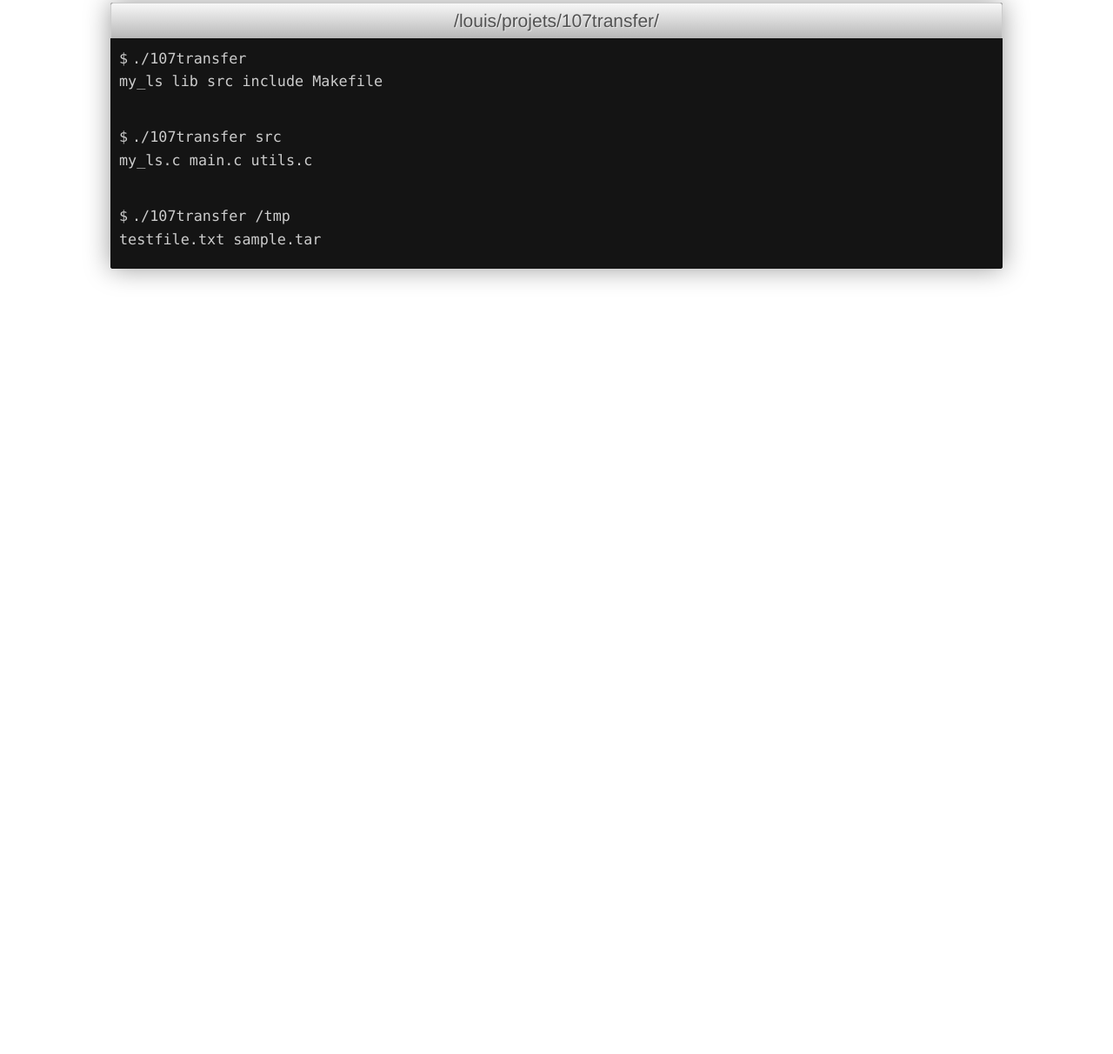
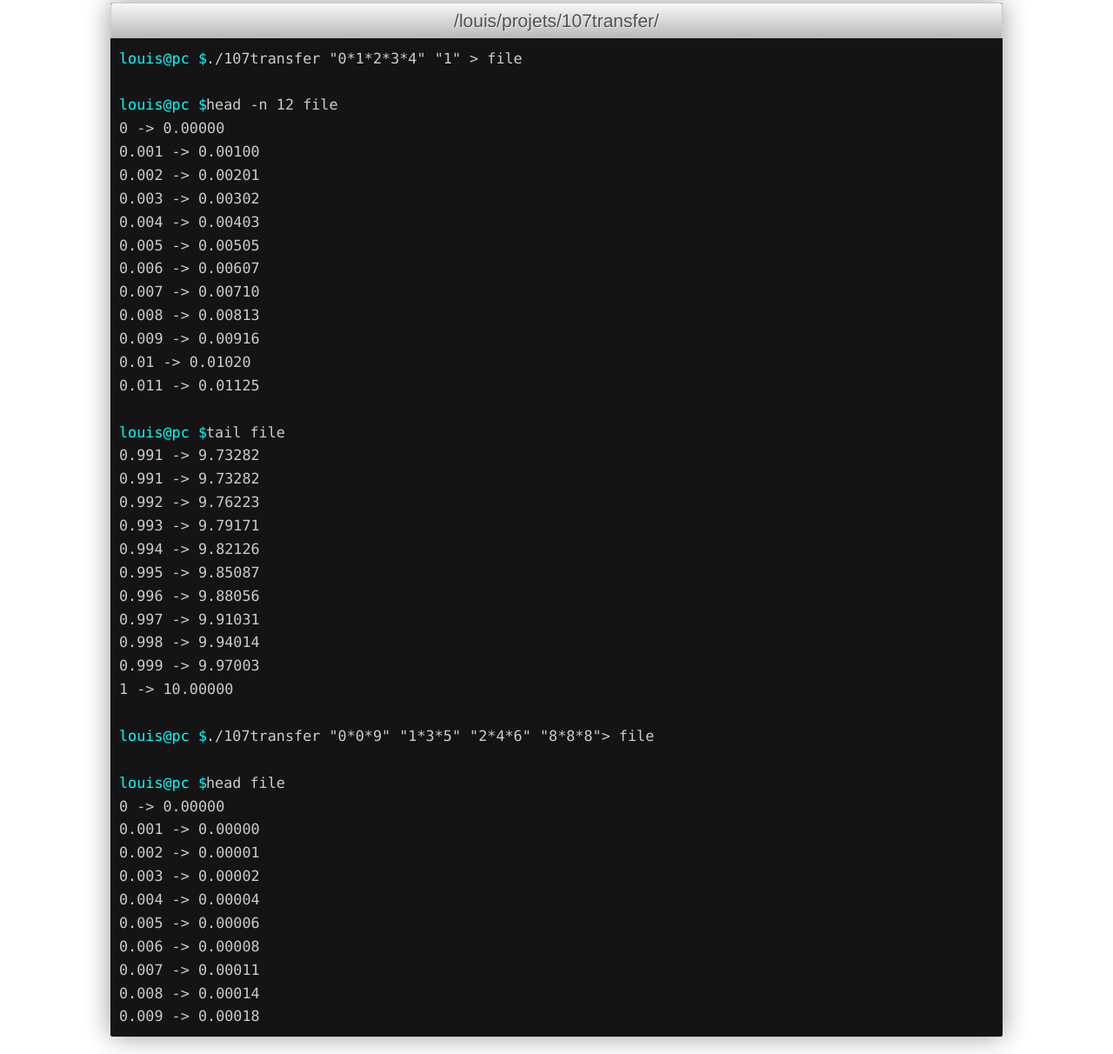
Before and after one commit to LouisGaspard/portfolio-project, a website: page html/projects/maths/107transfer.html in a window 1280 px wide. Shown: the part 197-1409 px from the top of the page at 87% size. Before the commit the page ends 800 px from the top, so only its background shows below. Drawn offline with nearby package versions, Linux system fonts and the light colour scheme.

Commit message:
106 & 107 added

```diff
--- a/html/projects/maths/107transfer.html
+++ b/html/projects/maths/107transfer.html
@@ -26,16 +26,49 @@
             <div class="shell-wrap">
                 <p class="shell-top-bar">/louis/projets/107transfer/</p>
                 <ul class="shell-body">
-                    <li>./107transfer</li>
-                    <p>my_ls lib src include Makefile</p>
+                    <li>./107transfer "0*1*2*3*4" "1" > file</li><br/>
+                    <li>head -n 12 file</li>
+                    <p1>0 -> 0.00000</p1><br/>
+                    <p1>0.001 -> 0.00100</p1><br/>
+                    <p1>0.002 -> 0.00201</p1><br/>
+                    <p1>0.003 -> 0.00302</p1><br/>
+                    <p1>0.004 -> 0.00403</p1><br/>
+                    <p1>0.005 -> 0.00505</p1><br/>
+                    <p1>0.006 -> 0.00607</p1><br/>
+                    <p1>0.007 -> 0.00710</p1><br/>
+                    <p1>0.008 -> 0.00813</p1><br/>
+                    <p1>0.009 -> 0.00916</p1><br/>
+                    <p1>0.01 -> 0.01020</p1><br/>
+                    <p1>0.011 -> 0.01125</p1><br/>
                     <br/>
-                    <li>./107transfer src</li>
-                    <p>my_ls.c main.c utils.c</p>
+                    <li>tail file</li>
+                    <p1>0.991 -> 9.73282</p1><br/>
+                    <p1>0.991 -> 9.73282</p1><br/>
+                    <p1>0.992 -> 9.76223</p1><br/>
+                    <p1>0.993 -> 9.79171</p1><br/>
+                    <p1>0.994 -> 9.82126</p1><br/>
+                    <p1>0.995 -> 9.85087</p1><br/>
+                    <p1>0.996 -> 9.88056</p1><br/>
+                    <p1>0.997 -> 9.91031</p1><br/>
+                    <p1>0.998 -> 9.94014</p1><br/>
+                    <p1>0.999 -> 9.97003</p1><br/>
+                    <p1>1 -> 10.00000</p1><br/>
                     <br/>
-                    <li>./107transfer /tmp</li>
-                    <p>testfile.txt sample.tar</p>
+                    <li>./107transfer "0*0*9" "1*3*5" "2*4*6" "8*8*8"> file</li><br/>
+                    <li>head file</li>
+                    <p1>0 -> 0.00000</p1><br/>
+                    <p1>0.001 -> 0.00000</p1><br/>
+                    <p1>0.002 -> 0.00001</p1><br/>
+                    <p1>0.003 -> 0.00002</p1><br/>
+                    <p1>0.004 -> 0.00004</p1><br/>
+                    <p1>0.005 -> 0.00006</p1><br/>
+                    <p1>0.006 -> 0.00008</p1><br/>
+                    <p1>0.007 -> 0.00011</p1><br/>
+                    <p1>0.008 -> 0.00014</p1><br/>
+                    <p1>0.009 -> 0.00018</p1><br/>
                 </ul>
             </div>
         </div>
+        <br/>
     </body>
 </html>
--- a/html/style.css
+++ b/html/style.css
@@ -55,14 +55,15 @@
 }
 
 .shell-body li:before {
-    content: '$';
+    content: 'louis@pc $';
     position: absolute;
     left: 0;
     top: 0;
+    color:	#00FFFF;
 }
 
 .shell-body li {
     word-wrap: break-word;
     position: relative;
-    padding: 0 0 0 15px;
+    padding: 0 0 0 100px;
 }
```
Also changed, not shown: html/about.html (+1 -1 lines), html/index.html (+1 -1 lines), html/projects/maths/106bombyx.html (+56 -6 lines).
